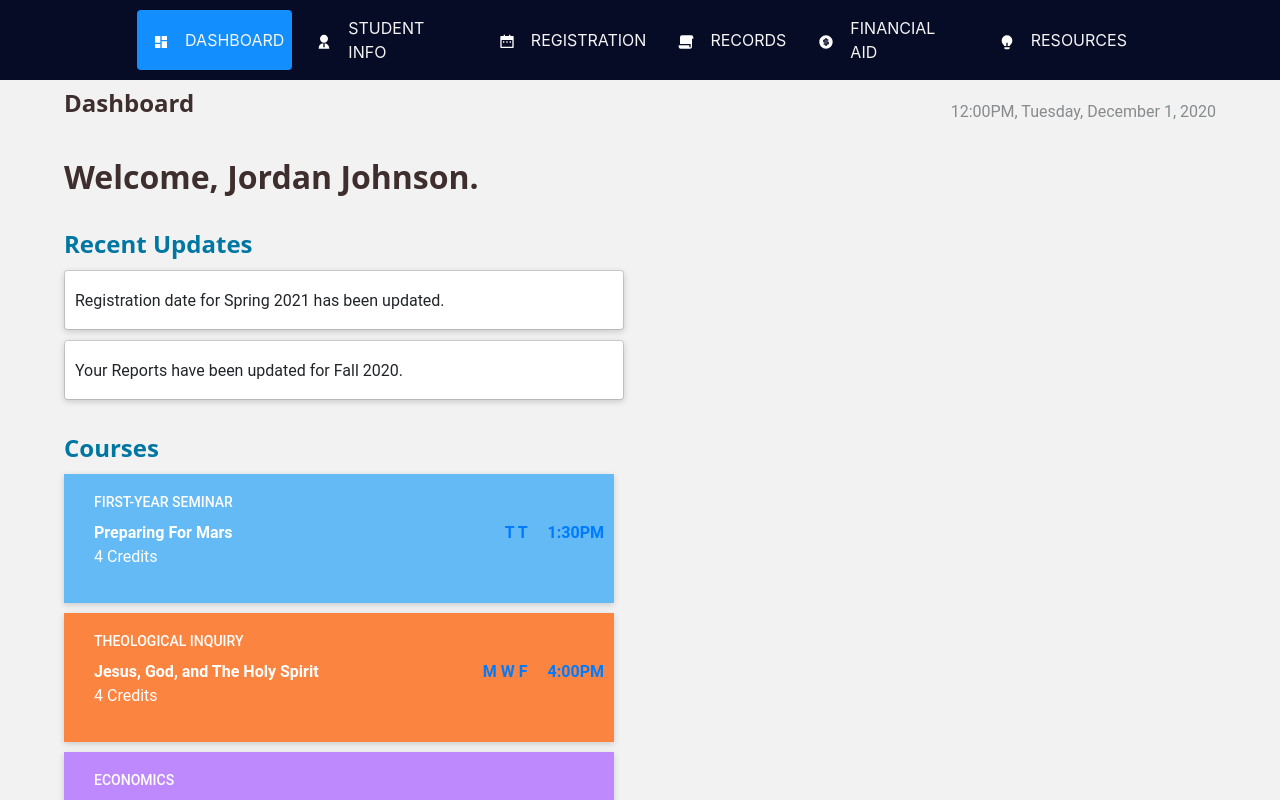
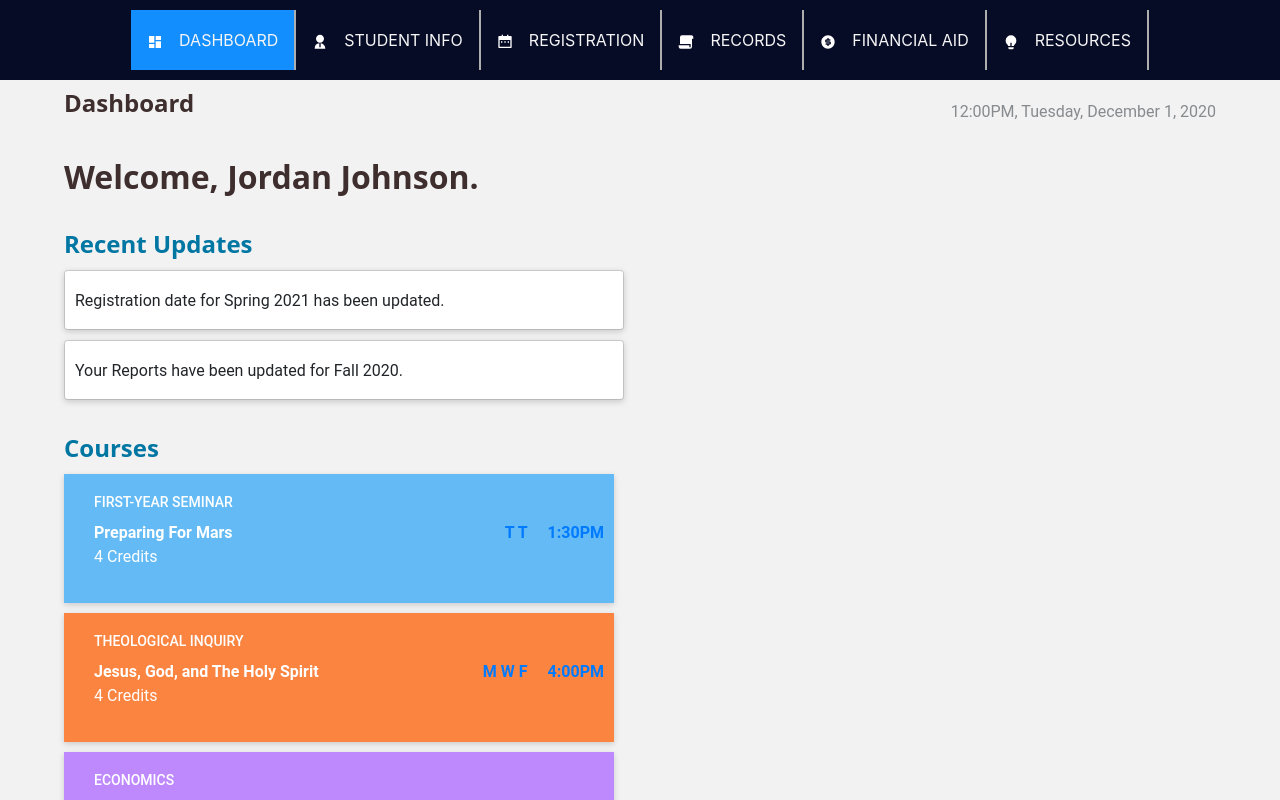
Before and after one commit to TyniTay/Prowlers, a React (Create React App) app: page / in a window 1280 px wide. Shown: the top 800 px of the page. Built offline with nearby package versions, Linux system fonts and the light colour scheme; the HTML template or start-up script is replaced by a standard one.

Commit message:
working on nav bar formatting

```diff
--- a/src/Components/Navbar/Navbar.css
+++ b/src/Components/Navbar/Navbar.css
@@ -12,18 +12,17 @@
 }
 
 .nav-text a:hover {
-  background-color: #138eff;
+  background-color: grey;
 }
 
 .navLink {
   text-decoration: none;
   color: #f5f5f5;
-  width: 95%;
   height: 100%;
   display: flex;
   align-items: center;
   padding: 0 16px;
-  border-radius: 4px;
+  border-right: 2px solid #aeaeae;
 }
 
 .activeNavLink {
```
